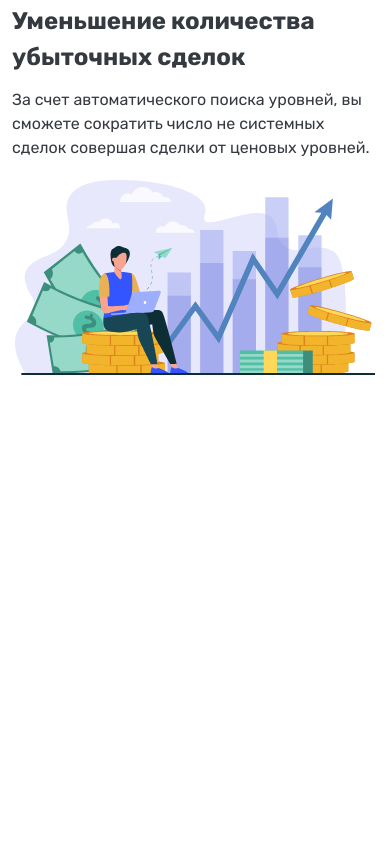
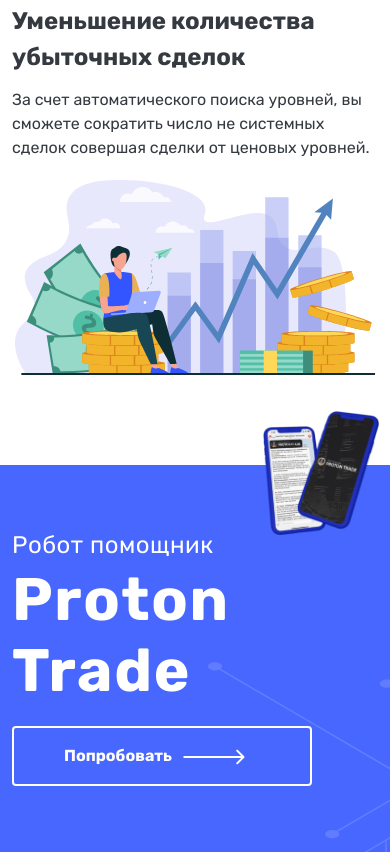
Before and after one commit to protsyukantony/proton-trade, a website: page app/index.html in a window 390 px wide. Shown: the part 4653-5505 px from the top of the page. Before the commit the page ends 5168 px from the top, so only its background shows below. Drawn offline with Linux system fonts and the light colour scheme.

Commit message:
added demo section with adaptive

```diff
--- a/app/index.html
+++ b/app/index.html
@@ -348,6 +348,33 @@
     </section>
     <!-- /.get -->
 
+    <section class="demo">
+        <div class="container">
+            <div class="demo-inner">
+
+                <div class="demo-text">
+                    <span class="demo-text__subtitle">
+                        Робот помощник
+                    </span>
+                    <h2 class="demo-text__title">
+                        Proton Trade
+                    </h2>
+                    <a class="demo-text__link" href="#">
+                        Попробовать
+                        <img src="./images/arrow-btn.svg" alt="">
+                    </a>
+                </div>
+                <!-- /.demo-text -->
+
+                <img class="demo-img__one" src="./images/demo-1.png" alt="">
+                <img class="demo-img__two" src="./images/demo-2.png" alt="">
+
+            </div>
+            <!-- /.demo-inner -->
+        </div>
+        <!-- /.container -->
+    </section>
+    <!-- /.demo -->
 
     <script src="./js/main.min.js"></script>
 </body>
--- /dev/null
+++ b/app/scss/demo.scss
@@ -0,0 +1,187 @@
+.demo {
+    min-height: 376px;
+    max-width: 100%;
+    background: $bg-blue url('../images/demo-bg.svg');
+    background-repeat: no-repeat;
+    background-size: cover;
+    color: #fff;
+
+    &-inner {
+        position: relative;
+    }
+
+    &-text {
+        min-height: 376px;
+        display: flex;
+        flex-direction: column;
+        justify-content: center;
+
+
+        &__subtitle {
+            font-size: 28px;
+            line-height: 33px;
+            letter-spacing: 0.02em;
+            margin-bottom: 5px;
+        }
+
+        &__title {
+            font-weight: bold;
+            font-size: 74px;
+            line-height: 88px;
+            margin-bottom: 20px;
+            letter-spacing: 0.03em;
+        }
+
+        &__link {
+            font-weight: 600;
+            font-size: 16px;
+            line-height: 24px;
+            color: #fff;
+            padding: 16px 50px;
+            border: 2px solid #FFFFFF;
+            border-radius: 4px;
+            max-width: 300px;
+
+            >img {
+                margin-left: 8px;
+                transition: .3s all ease;
+            }
+
+            &:hover>img {
+                margin-left: 14px;
+                transition: .3s all ease;
+            }
+        }
+    }
+
+    &-img {
+        &__one {
+            position: absolute;
+            right: 268px;
+            top: -48px;
+        }
+
+        &__two {
+            position: absolute;
+            right: 29px;
+            top: -93px;
+        }
+    }
+}
+
+@media (max-width: 1170px) {
+    .demo {
+        min-height: 320px;
+
+        &-text {
+            min-height: 320px;
+        }
+
+        &-img {
+            &__one {
+                position: absolute;
+                right: 268px;
+                top: -25px;
+                width: 205px;
+            }
+
+            &__two {
+                position: absolute;
+                right: 70px;
+                top: -40px;
+                width: 260px;
+            }
+        }
+    }
+}
+
+
+@media (max-width: 1000px) {
+    .demo {
+        min-height: 271px;
+
+        &-text {
+            min-height: 271px;
+
+            &__subtitle {
+                font-weight: normal;
+                font-size: 24px;
+                line-height: 28px;
+                letter-spacing: 0.02em;
+            }
+
+            &__title {
+                font-weight: bold;
+                font-size: 60px;
+                line-height: 71px;
+                letter-spacing: 0.03em;
+            }
+        }
+
+        &-img {
+            &__one {
+                position: absolute;
+                right: 153px;
+                top: -23px;
+                width: 178px;
+            }
+
+            &__two {
+                position: absolute;
+                right: -1px;
+                top: -23px;
+                width: 216px;
+            }
+        }
+    }
+}
+
+
+@media (max-width: 769px) {
+    .demo {
+        &-img {
+            &__one {
+                right: 78px;
+                top: -32px;
+                width: 94px;
+            }
+
+            &__two {
+                right: -1px;
+                top: -54px;
+                width: 115px;
+            }
+        }
+    }
+}
+
+@media (max-width: 600px) {
+    .demo {
+        min-height: 387px;
+
+        &-inner {
+            min-height: 387px;
+        }
+
+        &-text {
+            min-height: 387px;
+        }
+    }
+}
+
+
+@media (max-width: 400px) {
+    .demo {
+        &-img {
+            &__one {
+                right: 52px;
+                top: -39px;
+                width: 63px;
+            }
+
+            &__two {
+                width: 82px;
+            }
+        }
+    }
+}
--- a/app/scss/get.scss
+++ b/app/scss/get.scss
@@ -1,8 +1,8 @@
 .get {
     max-width: 100%;
-    min-height: 1140px;
+    min-height: 1000px;
     color: $text-black;
-    padding: 100px 0;
+    padding-top: 100px;
 
     &-inner {
         display: flex;
@@ -56,6 +56,8 @@
 
 @media (max-width: 769px) {
     .get {
+        padding-bottom: 50px;
+
         &-card {
             display: flex;
             flex-direction: column;
--- a/app/scss/style.scss
+++ b/app/scss/style.scss
@@ -4,6 +4,7 @@
 @import 'main';
 @import 'opportunities';
 @import 'get';
+@import 'demo';
 
 * {
     box-sizing: border-box;
```
Also changed, not shown: app/css/style.min.css, app/images/demo-1.png (added), app/images/demo-2.png (added), app/images/demo-bg.svg (added).
